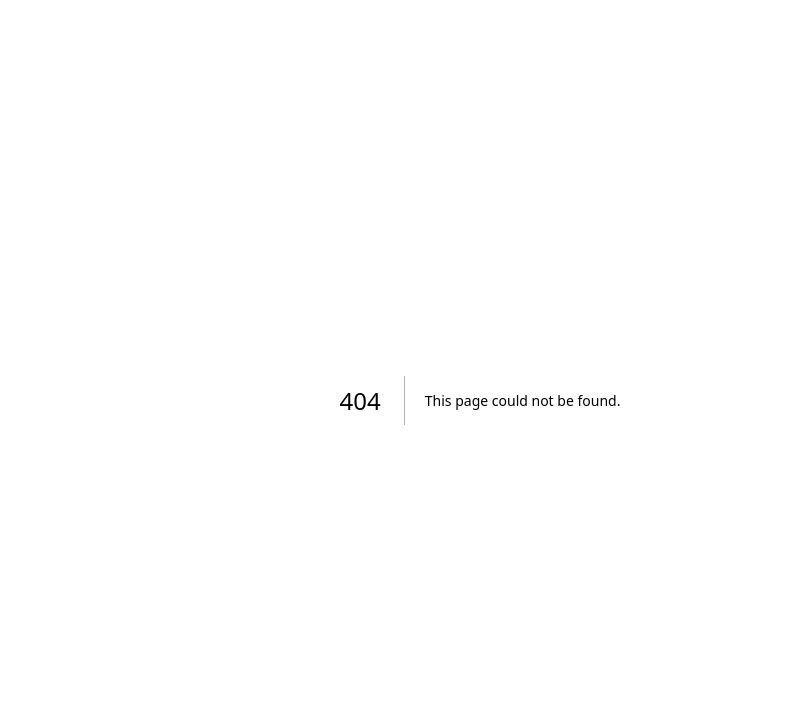
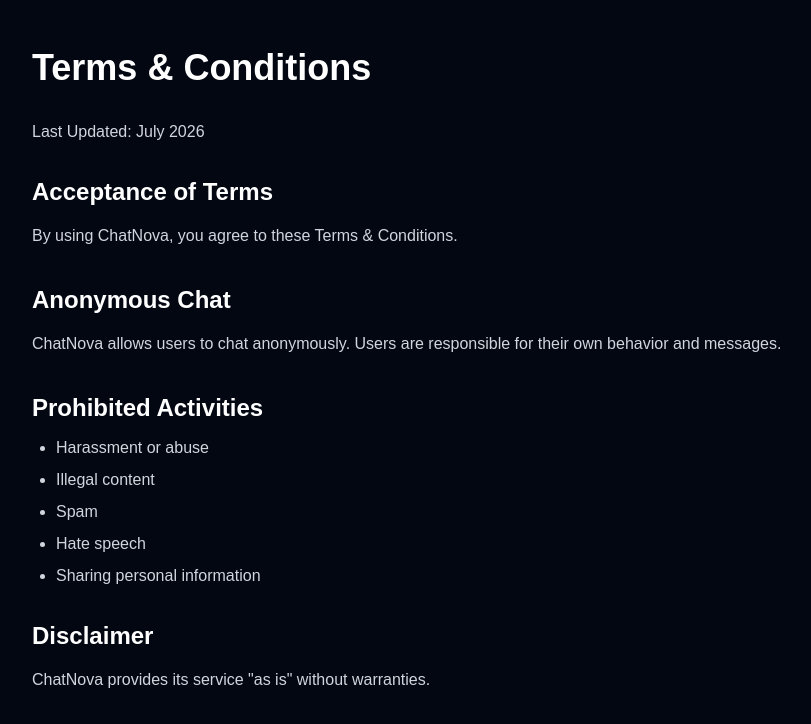
Before and after one commit to Shubhampb4499/random-chat, a Next.js app: page /terms in a window 1280 px wide. Before the commit this address had no page. Shown: the top 724 px of the page, without its empty margins (160-971 px from the left). Built offline with nearby package versions, Linux system fonts and the light colour scheme.

Commit message:
Added legal pages

```diff
--- /dev/null
+++ b/app/about/page.tsx
@@ -0,0 +1,38 @@
+export default function AboutPage() {
+  return (
+    <main className="min-h-screen bg-gray-950 text-white px-6 py-12">
+      <div className="max-w-4xl mx-auto">
+
+        <h1 className="text-4xl font-bold mb-8">
+          About ChatNova
+        </h1>
+
+        <p className="text-gray-300 leading-8">
+          ChatNova is a free anonymous random chat platform where people from
+          around the world can connect instantly without creating an account.
+        </p>
+
+        <h2 className="text-2xl font-semibold mt-10 mb-3">
+          Our Mission
+        </h2>
+
+        <p className="text-gray-300 leading-8">
+          Our mission is to make meeting new people online simple, safe and fun.
+        </p>
+
+        <h2 className="text-2xl font-semibold mt-10 mb-3">
+          Why ChatNova?
+        </h2>
+
+        <ul className="list-disc ml-6 text-gray-300 space-y-2">
+          <li>100% Free</li>
+          <li>No Signup</li>
+          <li>No Login</li>
+          <li>Anonymous Chat</li>
+          <li>Fast Matching</li>
+        </ul>
+
+      </div>
+    </main>
+  );
+}
--- /dev/null
+++ b/app/contact/page.tsx
@@ -0,0 +1,29 @@
+export default function ContactPage() {
+  return (
+    <main className="min-h-screen bg-gray-950 text-white px-6 py-12">
+      <div className="max-w-4xl mx-auto">
+
+        <h1 className="text-4xl font-bold mb-8">
+          Contact Us
+        </h1>
+
+        <p className="text-gray-300 leading-8">
+          Have questions or feedback?
+        </p>
+
+        <div className="mt-10 bg-gray-900 p-6 rounded-xl">
+
+          <h2 className="text-2xl font-semibold mb-4">
+            Email
+          </h2>
+
+          <p className="text-gray-300">
+            support@chatnova.in
+          </p>
+
+        </div>
+
+      </div>
+    </main>
+  );
+}
--- /dev/null
+++ b/app/terms/page.tsx
@@ -0,0 +1,51 @@
+export default function TermsPage() {
+  return (
+    <main className="min-h-screen bg-gray-950 text-white px-6 py-12">
+      <div className="max-w-4xl mx-auto">
+        <h1 className="text-4xl font-bold mb-8">Terms & Conditions</h1>
+
+        <p className="text-gray-300 mb-6">
+          Last Updated: July 2026
+        </p>
+
+        <h2 className="text-2xl font-semibold mt-8 mb-3">
+          Acceptance of Terms
+        </h2>
+
+        <p className="text-gray-300 leading-8">
+          By using ChatNova, you agree to these Terms & Conditions.
+        </p>
+
+        <h2 className="text-2xl font-semibold mt-8 mb-3">
+          Anonymous Chat
+        </h2>
+
+        <p className="text-gray-300 leading-8">
+          ChatNova allows users to chat anonymously. Users are responsible for
+          their own behavior and messages.
+        </p>
+
+        <h2 className="text-2xl font-semibold mt-8 mb-3">
+          Prohibited Activities
+        </h2>
+
+        <ul className="list-disc ml-6 text-gray-300 space-y-2">
+          <li>Harassment or abuse</li>
+          <li>Illegal content</li>
+          <li>Spam</li>
+          <li>Hate speech</li>
+          <li>Sharing personal information</li>
+        </ul>
+
+        <h2 className="text-2xl font-semibold mt-8 mb-3">
+          Disclaimer
+        </h2>
+
+        <p className="text-gray-300 leading-8">
+          ChatNova provides its service "as is" without warranties.
+        </p>
+
+      </div>
+    </main>
+  );
+}
```
